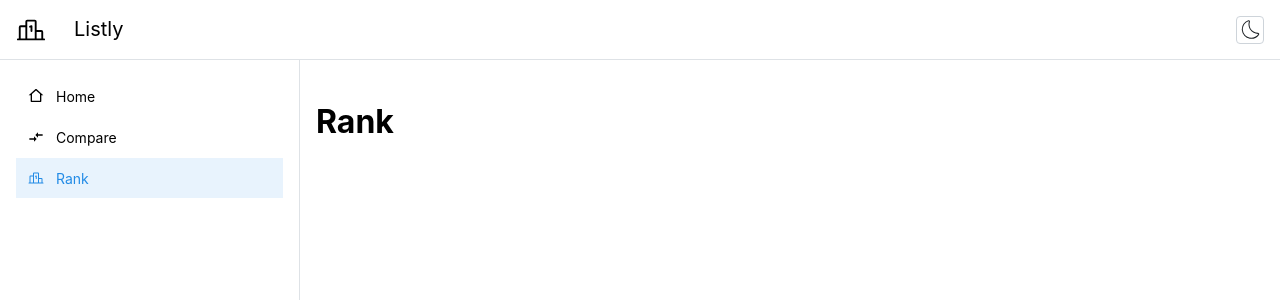
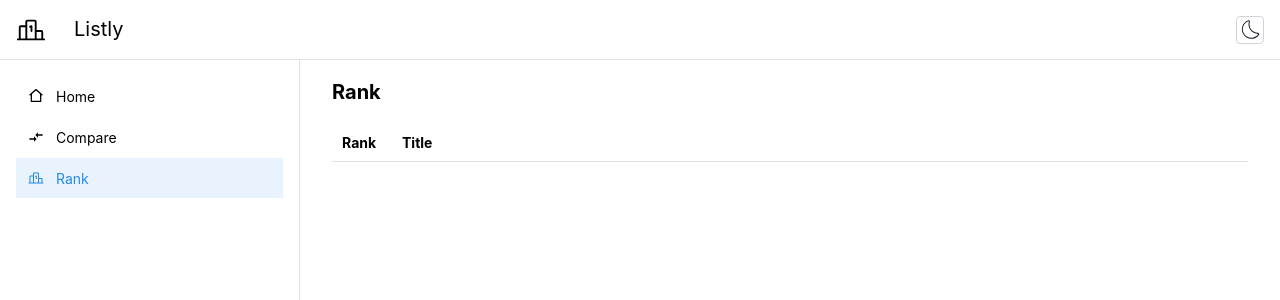
Before and after one commit to nishanbajracharya/listly, a React (Vite) app: page /listly/rank in a window 1280 px wide. Shown: the top 300 px of the page. Built offline with nearby package versions, Linux system fonts and the light colour scheme.

Commit message:
Add list in rank page

```diff
--- a/src/components/pages/Rank/index.tsx
+++ b/src/components/pages/Rank/index.tsx
@@ -1,8 +1,39 @@
+import { useLocalStorage } from '@mantine/hooks';
+import { Container, Text, Table } from '@mantine/core';
+
+import { language } from '../../../modules/language';
+
 function Rank() {
+  const [list] = useLocalStorage<string[]>({
+    key: 'list',
+    defaultValue: [],
+  });
+
   return (
-    <div>
-      <h1>Rank</h1>
-    </div>
+    <Container>
+      <Text size="xl" fw={700} mb="md">
+        {language('page.rank.title')}
+      </Text>
+
+      <Table striped stickyHeader highlightOnHover stickyHeaderOffset={60}>
+        <Table.Thead>
+          <Table.Tr>
+            <Table.Th w={60}>{language('page.rank.table.rank')}</Table.Th>
+            <Table.Th>{language('page.rank.table.title')}</Table.Th>
+          </Table.Tr>
+        </Table.Thead>
+        <Table.Tbody>
+          {list &&
+            Array.isArray(list) &&
+            list.map((item, index) => (
+              <Table.Tr key={index}>
+                <Table.Td>{index + 1}</Table.Td>
+                <Table.Td>{item}</Table.Td>
+              </Table.Tr>
+            ))}
+        </Table.Tbody>
+      </Table>
+    </Container>
   );
 }
 
--- a/src/constants/localization/en.json
+++ b/src/constants/localization/en.json
@@ -6,5 +6,7 @@
   "page.home.title": "Enter a list of items to compare",
   "page.home.subtitle": "Either comma separated or new line separated list of items to compare",
   "page.compare.title": "Compare",
-  "page.rank.title": "Rank"
+  "page.rank.title": "Rank",
+  "page.rank.table.rank": "Rank",
+  "page.rank.table.title": "Title"
 }
```
